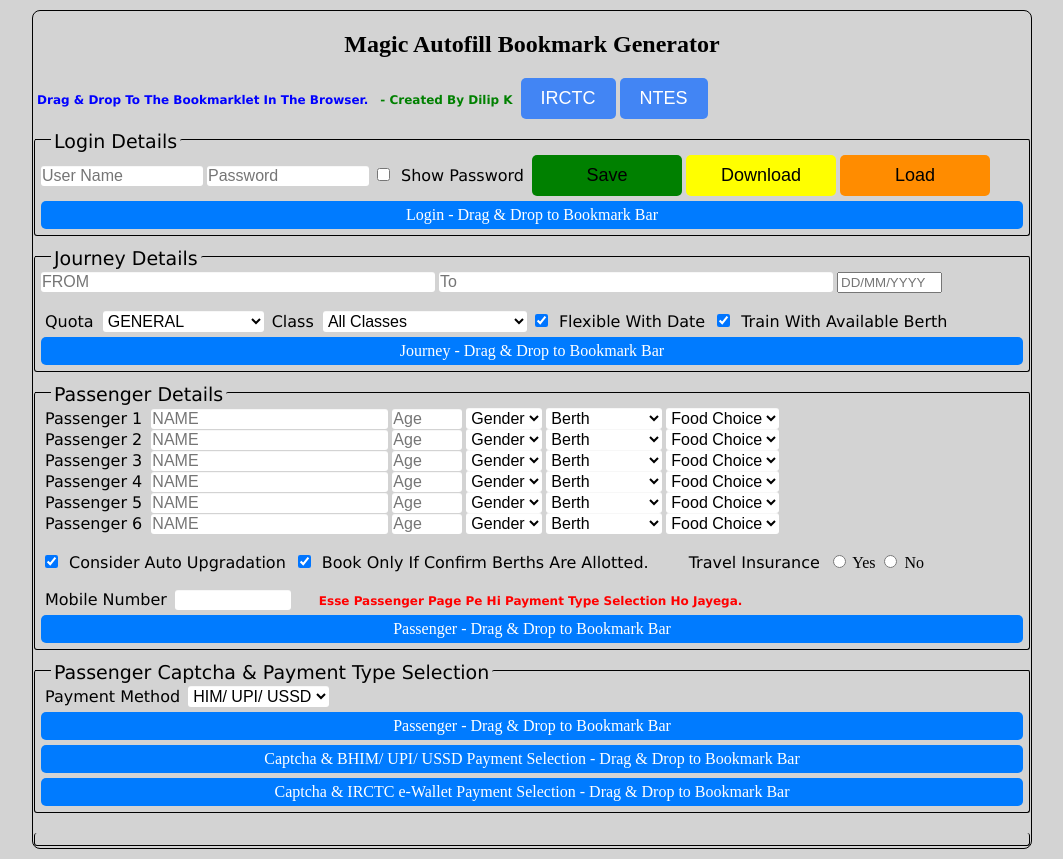
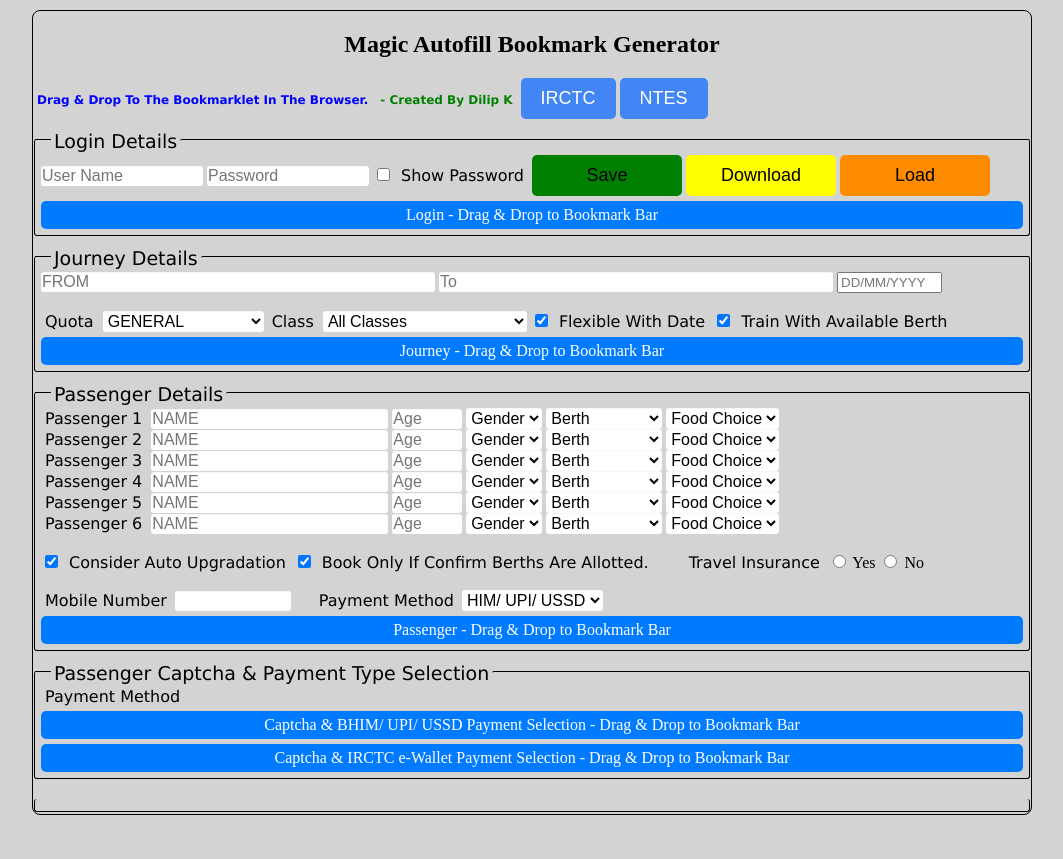
Before and after one commit to ku-kkoo/fast-autofill.github.io, a plain HTML site: page index.html in a window 1280 px wide. Shown: the whole page, without its empty margins (108-1171 px from the left). After the commit the page ends 825 px from the top, so only its background shows below. Drawn offline with Linux system fonts and the light colour scheme.

Commit message:
Update index.html

```diff
--- a/index.html
+++ b/index.html
@@ -511,13 +511,19 @@ background: #0056b3;
             <input type="text" id="mobileNumber" name="mobileNumber" size="10" maxlength="10" oninput="this.value = this.value.replace(/[^0-9]/g, '')"/>
             &nbsp;&nbsp;&nbsp;&nbsp;
 
-            <label style="font-size: 12px; color: red; font-weight: bold;">Esse Passenger Page Pe Hi Payment Type Selection Ho Jayega.</label>
+            <label hidden style="font-size: 12px; color: red; font-weight: bold;">Esse Passenger Page Pe Hi Payment Type Selection Ho Jayega.</label>
 
+		 	<label>Payment method</label>
+                     <select name="paymentMethod" id="paymentMethod">
+                        <option value="2">HIM/ UPI/ USSD</option>
+                        <option hidden value="UPIID">VPA / UPI ID</option>
+                        <option value="3">IRCTC e-Wallet</option>
+                     </select>
 			<input hidden type="text" id="vpa" name="vpa" size="30" placeholder="e.g. 123456@paytm"/>
 
             <br>
 
-            <a hidden class="bookmarklet" id="passengerBookmarklet" draggable="true">Passenger - Drag & Drop to Bookmark Bar</a>
+            <a class="bookmarklet" id="passengerBookmarklet" draggable="true">Passenger - Drag & Drop to Bookmark Bar</a>
 
          </div>
 
@@ -545,7 +551,7 @@ background: #0056b3;
         <h1><span>Passenger Captcha & Payment Type Selection</span></h1>
 
 			<label>Payment method</label>
-                     <select name="paymentMethod" id="paymentMethod">
+                     <select hidden name="paymentMethod" id="paymentMethod">
                         <option value="2">HIM/ UPI/ USSD</option>
                         <option hidden value="UPIID">VPA / UPI ID</option>
                         <option value="3">IRCTC e-Wallet</option>
@@ -553,8 +559,7 @@ background: #0056b3;
 
 	     <input hidden type="text" id="vpa" name="vpa" size="30" placeholder="e.g. 123456@paytm"/>
 
-	     <a class="bookmarklet" id="passengerBookmarklet" draggable="true">Passenger - Drag & Drop to Bookmark Bar</a>
-             <a class="bookmarklet" id="captchaQRPaymentSelectionBookmarklet">Captcha & BHIM/ UPI/ USSD Payment Selection - Drag & Drop to Bookmark Bar</a>
+	     <a class="bookmarklet" id="captchaQRPaymentSelectionBookmarklet">Captcha & BHIM/ UPI/ USSD Payment Selection - Drag & Drop to Bookmark Bar</a>
              <a class="bookmarklet" id="captchaIrctcPaymentSelectionBookmarklet">Captcha & IRCTC e-Wallet Payment Selection - Drag & Drop to Bookmark Bar</a>
 
     </div>
```
